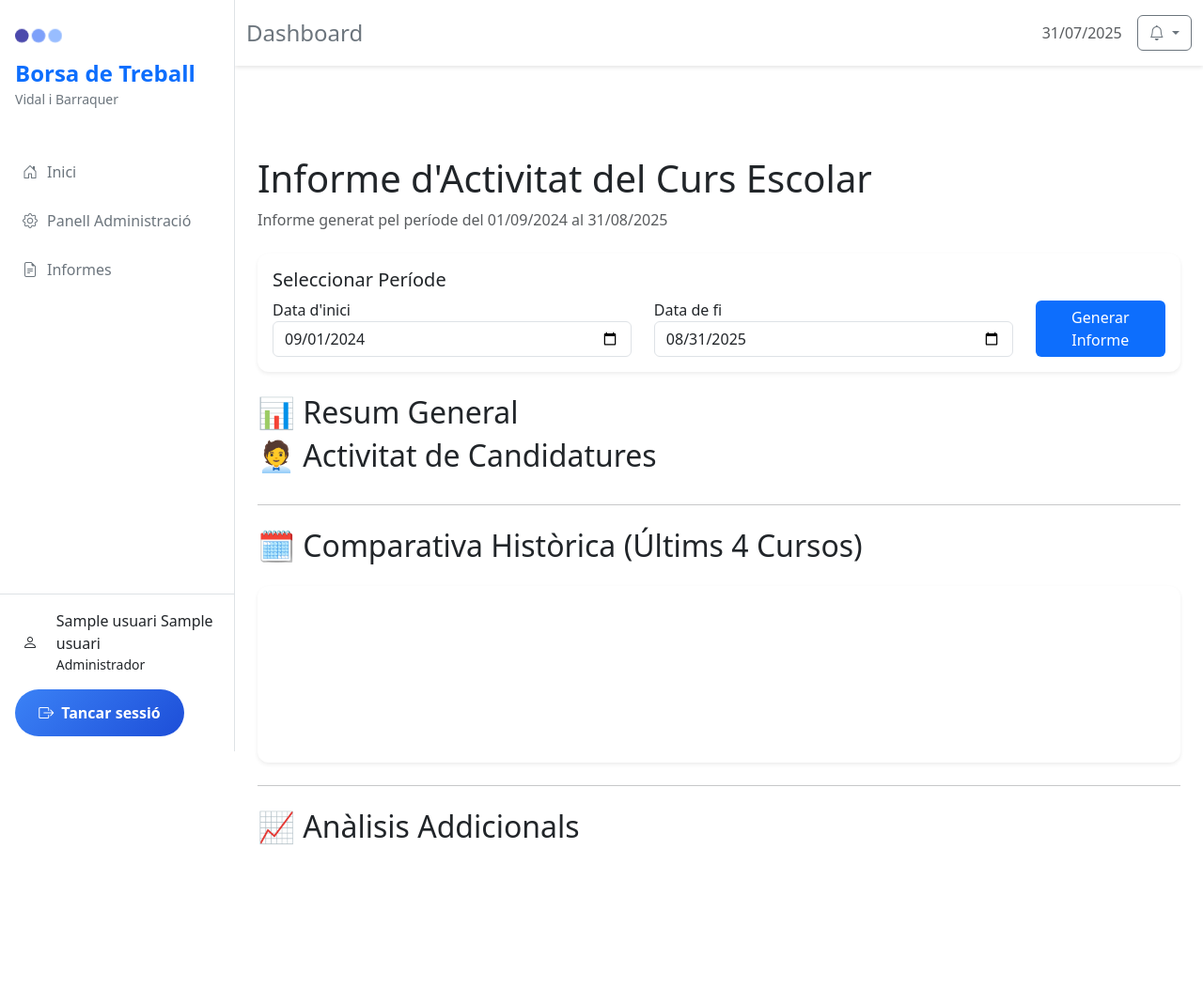
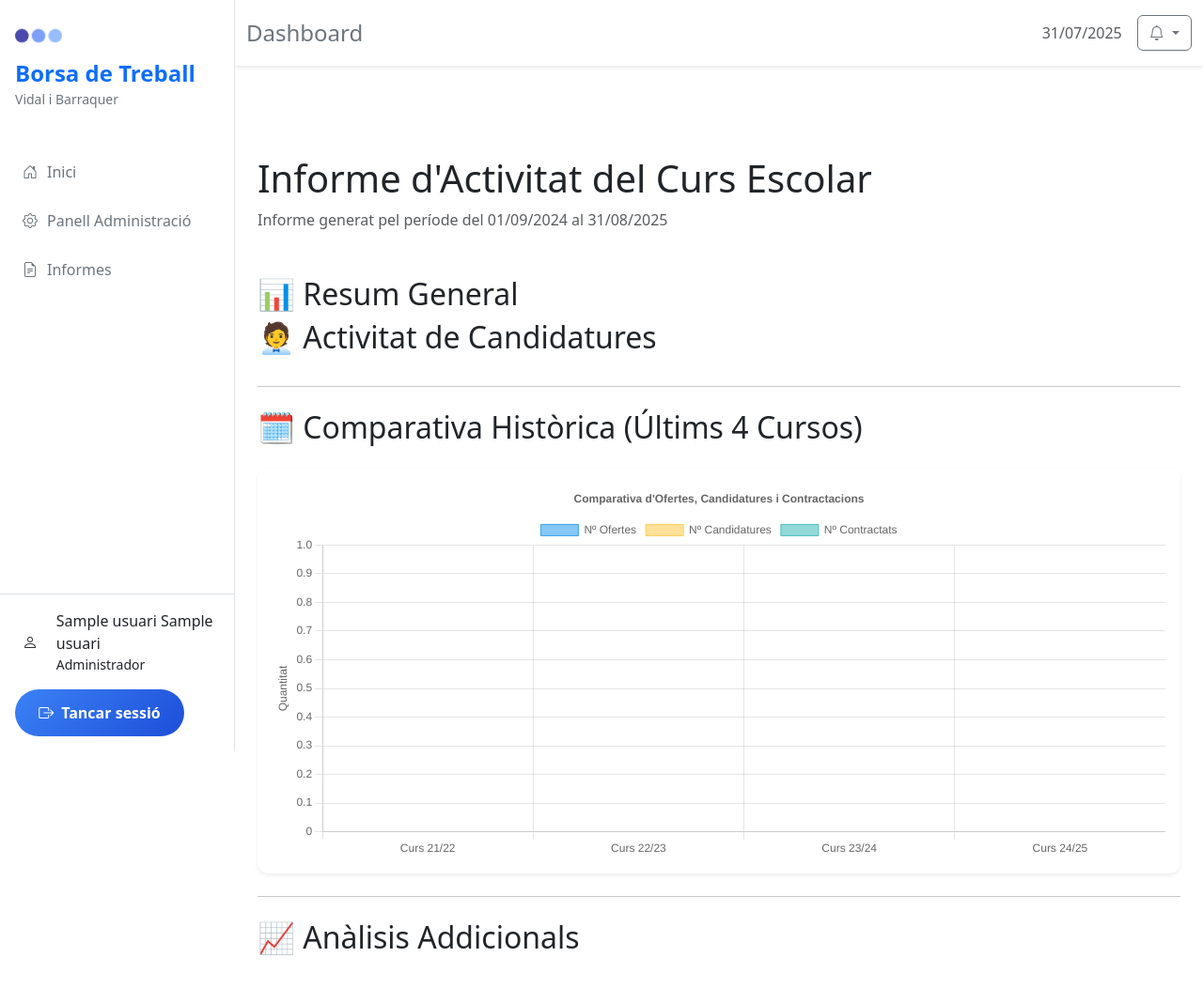
Before and after one commit to rcervera/borsa_treball_django_google, a Django app: page /informes/curs/ in a window 1280 px wide. Shown: the top 1052 px of the page at 94% size. Before the commit the page ends 899 px from the top, so only its background shows below. Run offline with Django 5.2, Linux system fonts and the light colour scheme; a user stored in the database is signed in; tables that the repository leaves empty hold one stand-in row (values such as "Sample post"); a map, chart or similar area stays blank; some libraries are stand-ins or nearby versions.

Commit message:
informes feature

```diff
--- a/borsa_treball/templates/borsa_treball/informes/informe_curs.html
+++ b/borsa_treball/templates/borsa_treball/informes/informe_curs.html
@@ -1,54 +1,37 @@
 {% extends "base.html" %}
-
-
-    <script src="https://cdn.jsdelivr.net/npm/chart.js"></script>
-
-
 
 {% block content %}
 <div class="container mt-4">
     <h1>Informe d'Activitat del Curs Escolar</h1>
+    <p class="text-muted">Informe generat pel període del {{ start_date|date:"d/m/Y" }} al {{ end_date|date:"d/m/Y" }}</p>
 
-    <p class="text-muted">Informe generat pel període del {{ start_date|date:"d/m/Y" }} al {{ end_date|date:"d/m/Y" }}</p>
     <div class="card my-4">
-        <div class="card-body">
-            <h5 class="card-title">Seleccionar Període</h5>
-            <form method="get" action="{% url 'informe_curs' %}">
-                <div class="row align-items-end">
-                    <div class="col-md-5">
-                        <label for="start_date">Data d'inici</label>
-                        <input type="date" id="start_date" name="start_date" class="form-control" value="{{ start_date|date:'Y-m-d' }}">
         </div>
-                    <div class="col-md-5">
-                        <label for="end_date">Data de fi</label>
-                        <input type="date" id="end_date" name="end_date" class="form-control" value="{{ end_date|date:'Y-m-d' }}">
+
+    <h2>📊 Resum General</h2>
+    <div class="row">
         </div>
-                    <div class="col-md-2">
-                        <button type="submit" class="btn btn-primary w-100">Generar Informe</button>
+
+    <h2>🧑‍💼 Activitat de Candidatures</h2>
+     <div class="row">
         </div>
-                </div>
-            </form>
-        </div>
-    </div>
-    <h2>📊 Resum General</h2>
-    <div class="row"></div>
-    <h2>🧑‍💼 Activitat de Candidatures</h2>
-    <div class="row"></div>
 
     <hr class="my-4">
     <h2>🗓️ Comparativa Històrica (Últims 4 Cursos)</h2>
     <div class="card mt-4">
         <div class="card-body">
-            <canvas id="historicalChart"></canvas>
+            <canvas id="historicalChart" style="min-height: 400px;"></canvas>
         </div>
     </div>
 
     <hr class="my-4">
     <h2>📈 Anàlisis Addicionals</h2>
-    <div class="row"></div>
+    <div class="row">
         </div>
 
-{{ chart_data|json_script:"chartData" }}
+</div> {{ chart_data|json_script:"chartData" }}
+
+<script src="https://cdn.jsdelivr.net/npm/chart.js"></script>
 
 <script>
     document.addEventListener('DOMContentLoaded', () => {
@@ -56,10 +39,12 @@
         const chartData = JSON.parse(document.getElementById('chartData').textContent);
         const ctx = document.getElementById('historicalChart').getContext('2d');
 
+        // Comprovem si tenim dades per evitar errors
+        if (chartData && chartData.labels) {
             new Chart(ctx, {
-            type: 'bar', // Tipus de gràfic
+                type: 'bar',
                 data: {
-                labels: chartData.labels, // Etiquetes de l'eix X (Ex: 'Curs 21/22')
+                    labels: chartData.labels,
                     datasets: [
                         {
                             label: 'Nº Ofertes',
@@ -107,6 +92,7 @@
                     }
                 }
             });
+        }
     });
 </script>
 {% endblock %}
```
Lines whose indentation alone changed are shown as unchanged.
